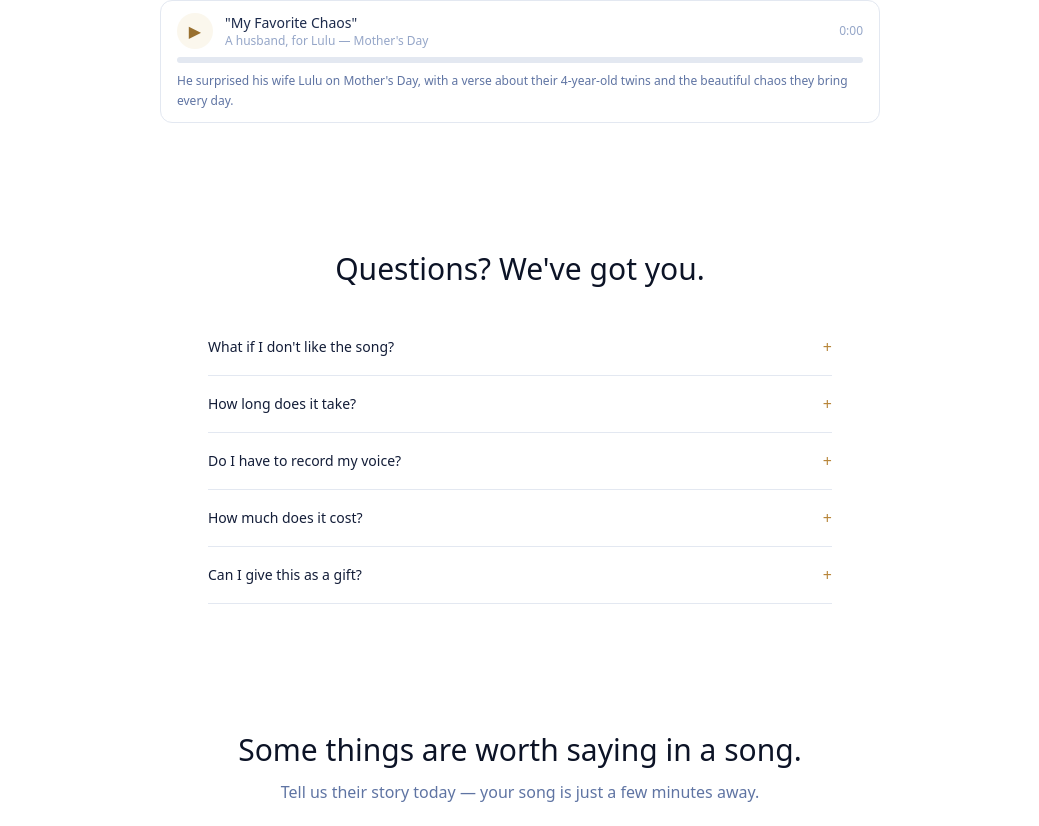
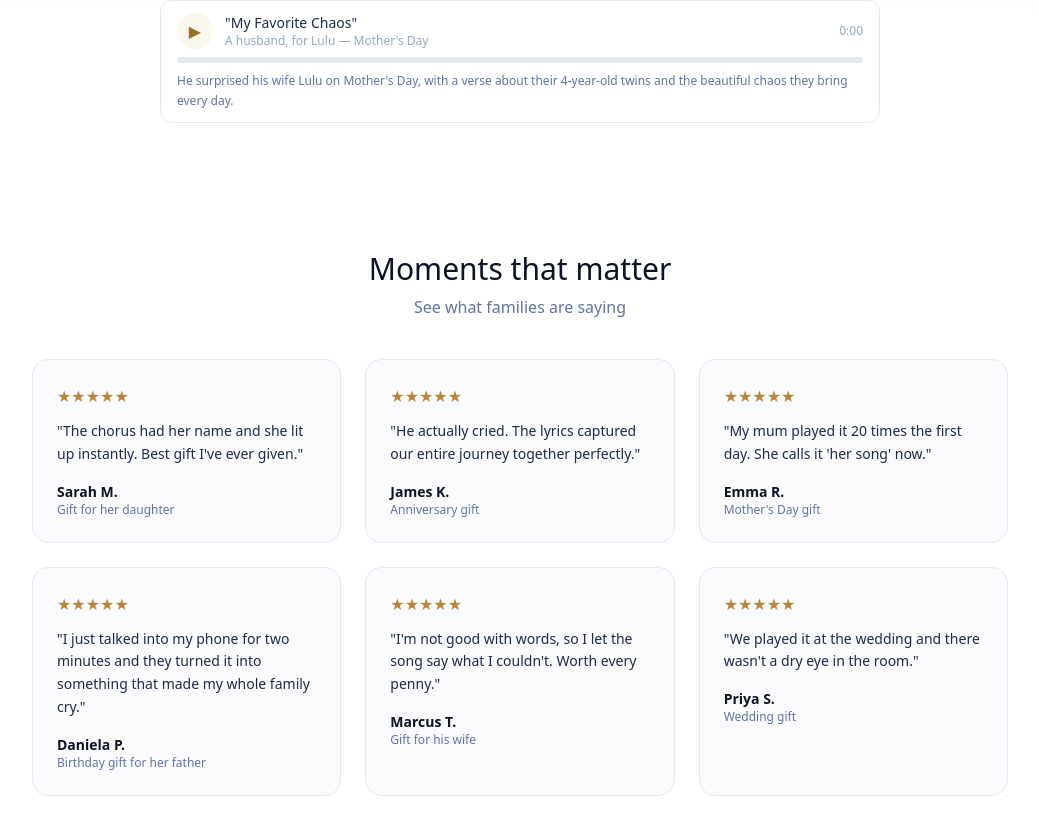
Before and after one commit to JesusEspitia99/KeepSeakSong, a React (Vite) app: page / in a window 1280 px wide. Shown: the part 1592-2418 px from the top of the page, without its empty margins (120-1159 px from the left). Built offline with nearby package versions, Linux system fonts and the light colour scheme.

Commit message:
Add Customer Testimonials section with modeled reviews
Text-based 5-star review cards (Sarah M., James K., Emma R., and
3 more) complementing the audio Featured Songs section, styled with
the navy/gold palette.

```diff
--- a/src/App.jsx
+++ b/src/App.jsx
@@ -2,6 +2,7 @@ import { useState } from 'react'
 import Hero from './components/Hero'
 import HowItWorks from './components/HowItWorks'
 import FeaturedSongs from './components/FeaturedSongs'
+import CustomerTestimonials from './components/CustomerTestimonials'
 import FAQ from './components/FAQ'
 import FinalCTA from './components/FinalCTA'
 import ProgressBar from './components/ProgressBar'
@@ -55,6 +56,7 @@ export default function App() {
           <Hero onStart={startQuiz} />
           <HowItWorks />
           <FeaturedSongs />
+          <CustomerTestimonials />
           <FAQ />
           <FinalCTA onStart={startQuiz} />
         </>
--- /dev/null
+++ b/src/components/CustomerTestimonials.jsx
@@ -0,0 +1,29 @@
+import { CUSTOMER_TESTIMONIALS } from '../data/customerTestimonials'
+
+function Stars() {
+  return (
+    <div className="text-gold-500" aria-hidden="true">
+      {'★★★★★'}
+    </div>
+  )
+}
+
+export default function CustomerTestimonials() {
+  return (
+    <section className="mx-auto max-w-5xl px-6 py-16">
+      <h2 className="text-center text-2xl font-medium text-navy-900 md:text-3xl">Moments that matter</h2>
+      <p className="mt-2 text-center text-navy-400">See what families are saying</p>
+
+      <div className="mt-10 grid gap-6 sm:grid-cols-2 lg:grid-cols-3">
+        {CUSTOMER_TESTIMONIALS.map((t) => (
+          <div key={t.name} className="rounded-2xl border border-navy-100 bg-navy-50/40 p-6">
+            <Stars />
+            <p className="mt-3 text-sm leading-relaxed text-navy-700">"{t.quote}"</p>
+            <p className="mt-4 text-sm font-semibold text-navy-900">{t.name}</p>
+            <p className="text-xs text-navy-400">{t.context}</p>
+          </div>
+        ))}
+      </div>
+    </section>
+  )
+}
--- /dev/null
+++ b/src/data/customerTestimonials.js
@@ -0,0 +1,32 @@
+export const CUSTOMER_TESTIMONIALS = [
+  {
+    quote: "The chorus had her name and she lit up instantly. Best gift I've ever given.",
+    name: 'Sarah M.',
+    context: 'Gift for her daughter',
+  },
+  {
+    quote: 'He actually cried. The lyrics captured our entire journey together perfectly.',
+    name: 'James K.',
+    context: 'Anniversary gift',
+  },
+  {
+    quote: "My mum played it 20 times the first day. She calls it 'her song' now.",
+    name: 'Emma R.',
+    context: "Mother's Day gift",
+  },
+  {
+    quote: "I just talked into my phone for two minutes and they turned it into something that made my whole family cry.",
+    name: 'Daniela P.',
+    context: "Birthday gift for her father",
+  },
+  {
+    quote: "I'm not good with words, so I let the song say what I couldn't. Worth every penny.",
+    name: 'Marcus T.',
+    context: 'Gift for his wife',
+  },
+  {
+    quote: "We played it at the wedding and there wasn't a dry eye in the room.",
+    name: 'Priya S.',
+    context: 'Wedding gift',
+  },
+]
```
